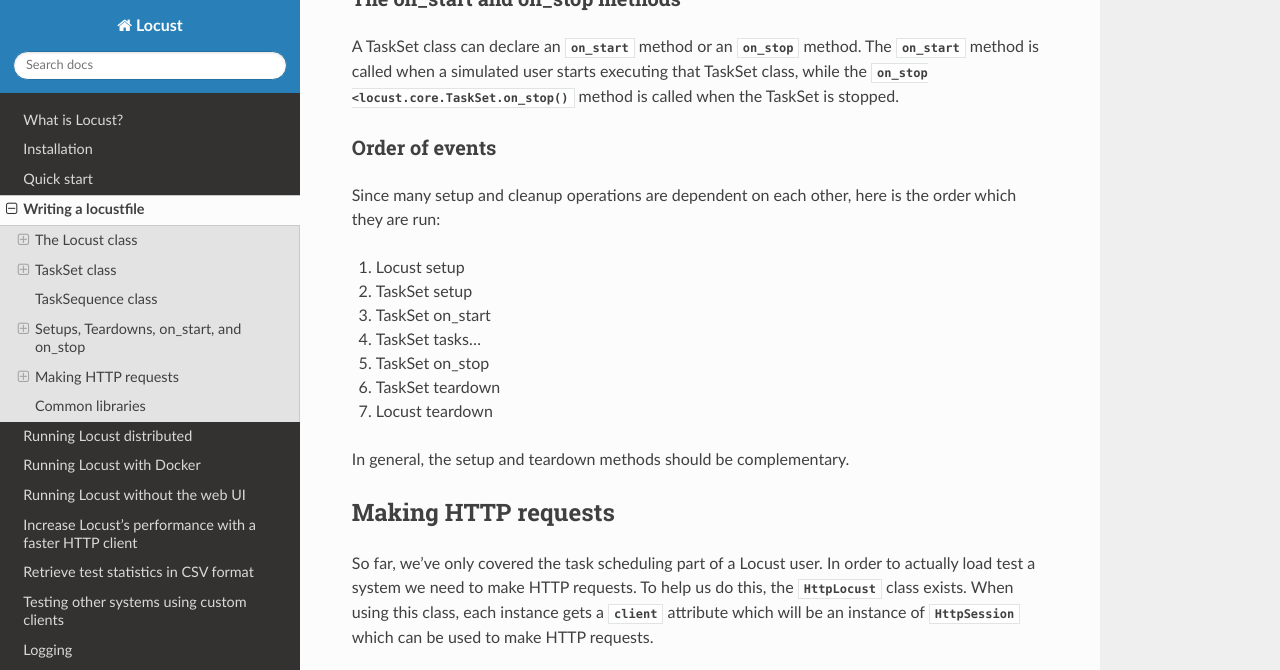
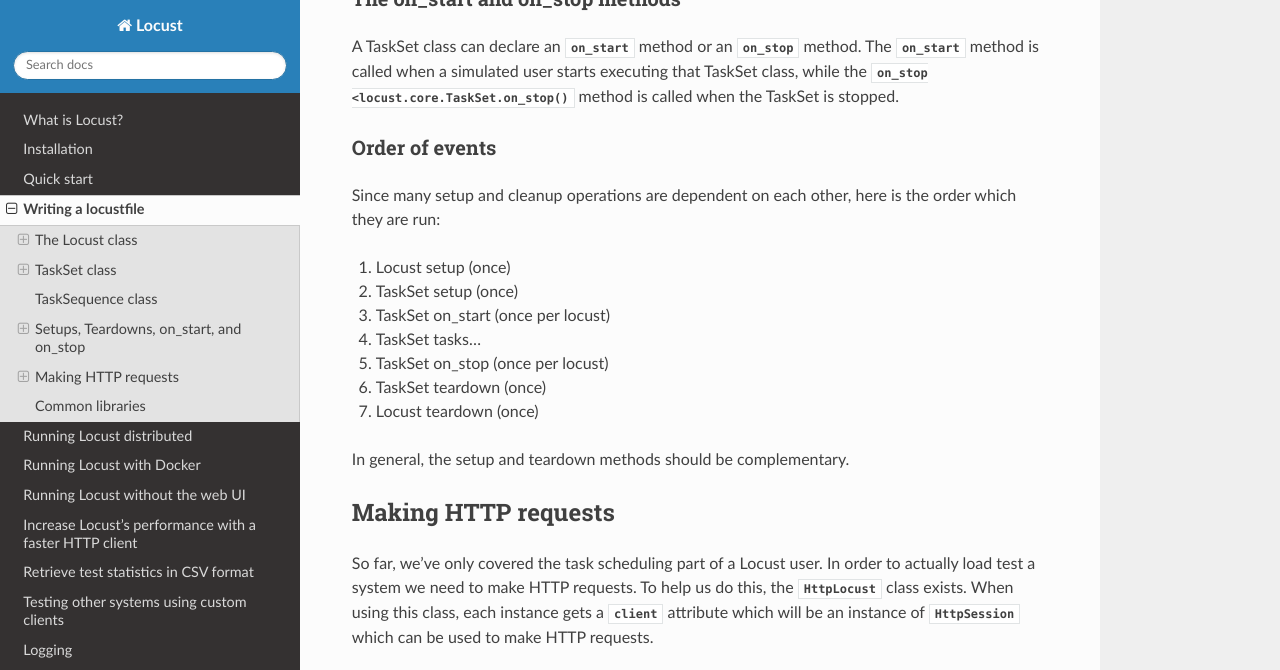
Before and after one commit to locustio/locust, a Sphinx documentation site: the page built from docs/writing-a-locustfile.rst, in a window 1280 px wide and 900 px high, scrolled down 6368 px, cut to the strip 0-670 px from the top of the window. Built offline with Sphinx 7.4.7 and the Read the Docs theme 2.0.0, drawn with Linux system fonts in a browser that asks for light colours; pages that are not in the unit, such as notebooks, are missing from menus.

Commit message:
Clarify when setup/teardown and on_start/on_stop methods are run

```diff
--- a/docs/writing-a-locustfile.rst
+++ b/docs/writing-a-locustfile.rst
@@ -333,13 +333,13 @@
 
 Since many setup and cleanup operations are dependent on each other, here is the order which they are run:
 
-1. Locust setup
-2. TaskSet setup
-3. TaskSet on_start
+1. Locust setup (once)
+2. TaskSet setup (once)
+3. TaskSet on_start (once per locust)
 4. TaskSet tasks...
-5. TaskSet on_stop
-6. TaskSet teardown
-7. Locust teardown
+5. TaskSet on_stop (once per locust)
+6. TaskSet teardown (once)
+7. Locust teardown (once)
 
 In general, the setup and teardown methods should be complementary.
 
```
